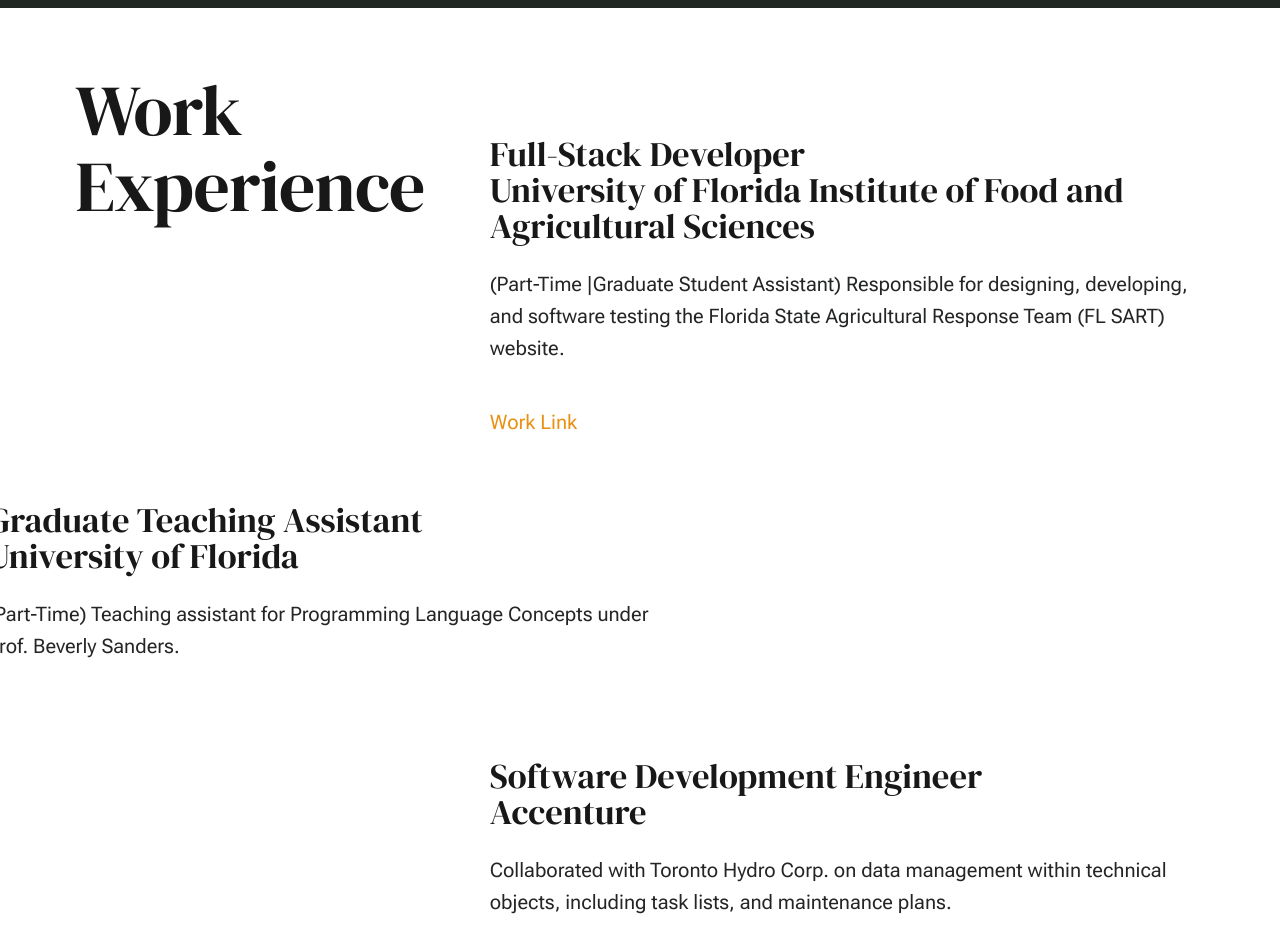
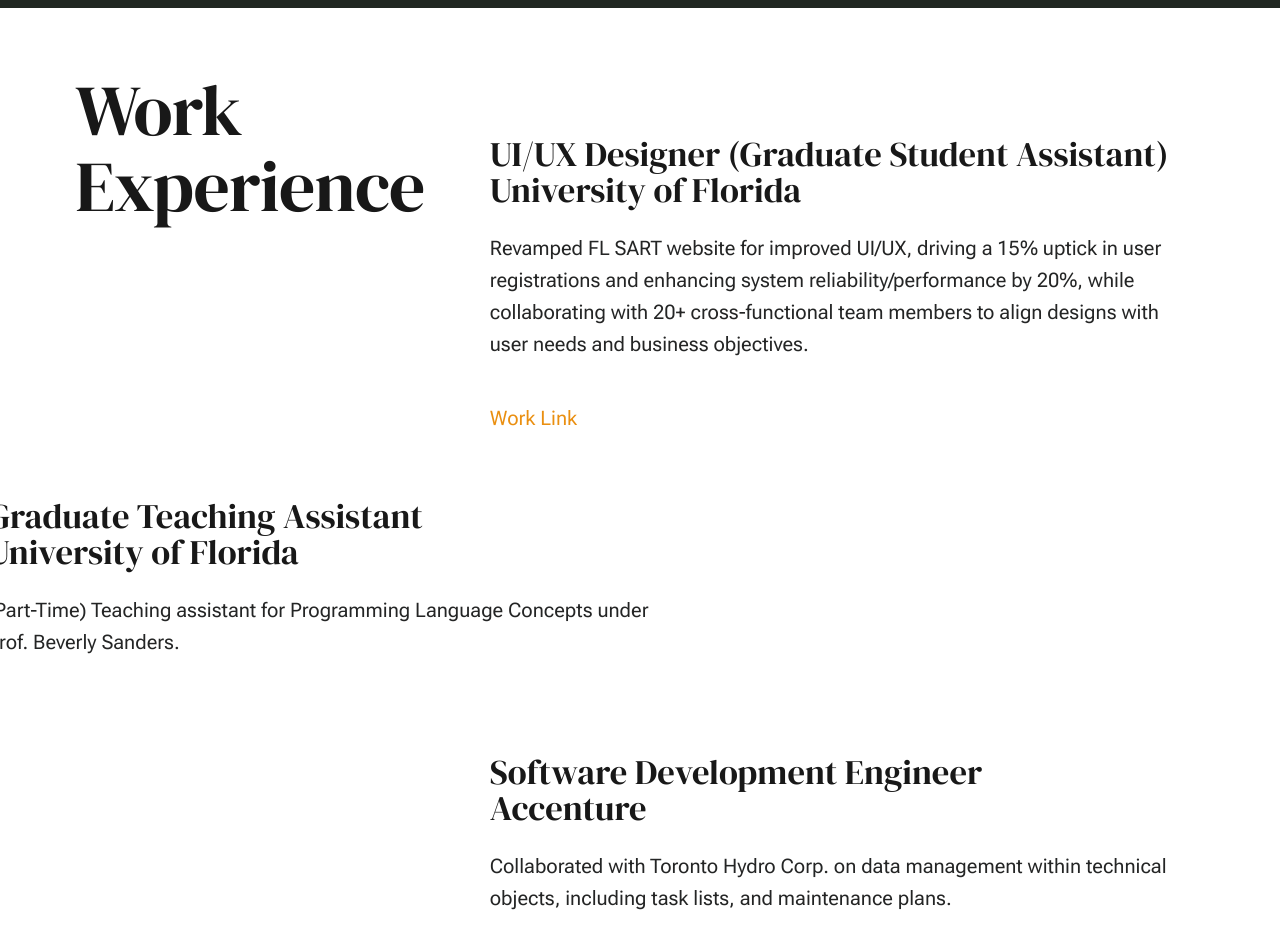
Before and after one commit to rasagnay/Rasagna, a plain HTML site: page index.html in a window 1280 px wide. Shown: the part 2520-3456 px from the top of the page. Drawn offline with Linux system fonts and the light colour scheme.

Commit message:
Update index.html

```diff
--- a/index.html
+++ b/index.html
@@ -71,7 +71,7 @@
                         <li><a href="#clients">Projects</a></li>
                         <li><a href="#cta">Certifications</a></li>
                         <li><a href="#journal">Skills</a></li>
-                        <li><a href="Rasagna_Yarlagadda.pdf" target="_blank">Resume</a></li>
+
                     </ul> <!-- s-header__menu-links -->
 
                     <div class="s-header__contact">
@@ -222,8 +222,8 @@
                  <div style="display: flex; flex-direction: column;">
                     <div style="display: flex; flex-direction: column;">
                         <div style="width: 200%; margin-right: 120px; flex-start;">
-                            <h3>Full-Stack Developer<br>University of Florida Institute of Food and Agricultural Sciences</h3>
-                            <p>(Part-Time |Graduate Student Assistant) Responsible for designing, developing, and software testing the Florida State Agricultural Response Team (FL SART) website.</p>
+                            <h3>UI/UX Designer (Graduate Student Assistant) <br>University of Florida</h3>
+                            <p>Revamped FL SART website for improved UI/UX, driving a 15% uptick in user registrations and enhancing system reliability/performance by 20%, while collaborating with 20+ cross-functional team members to align designs with user needs and business objectives.</p>
                             <a href="https://flsart.org/" target="_blank" style="display: inline-block; margin-top: 10px;">Work Link</a>
                         </div>
                         <div style="width: 200%; margin-right: 150px; align-self: flex-end;">
```
